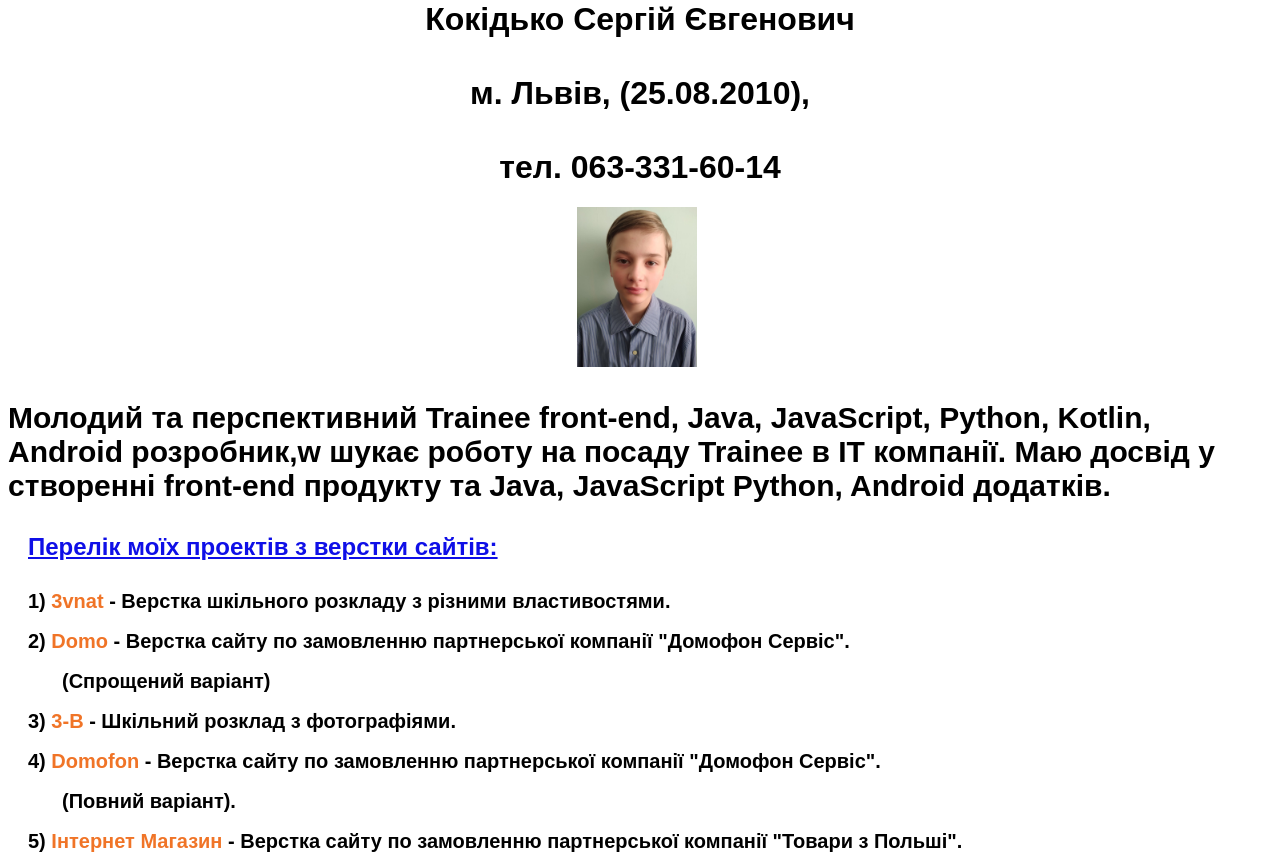
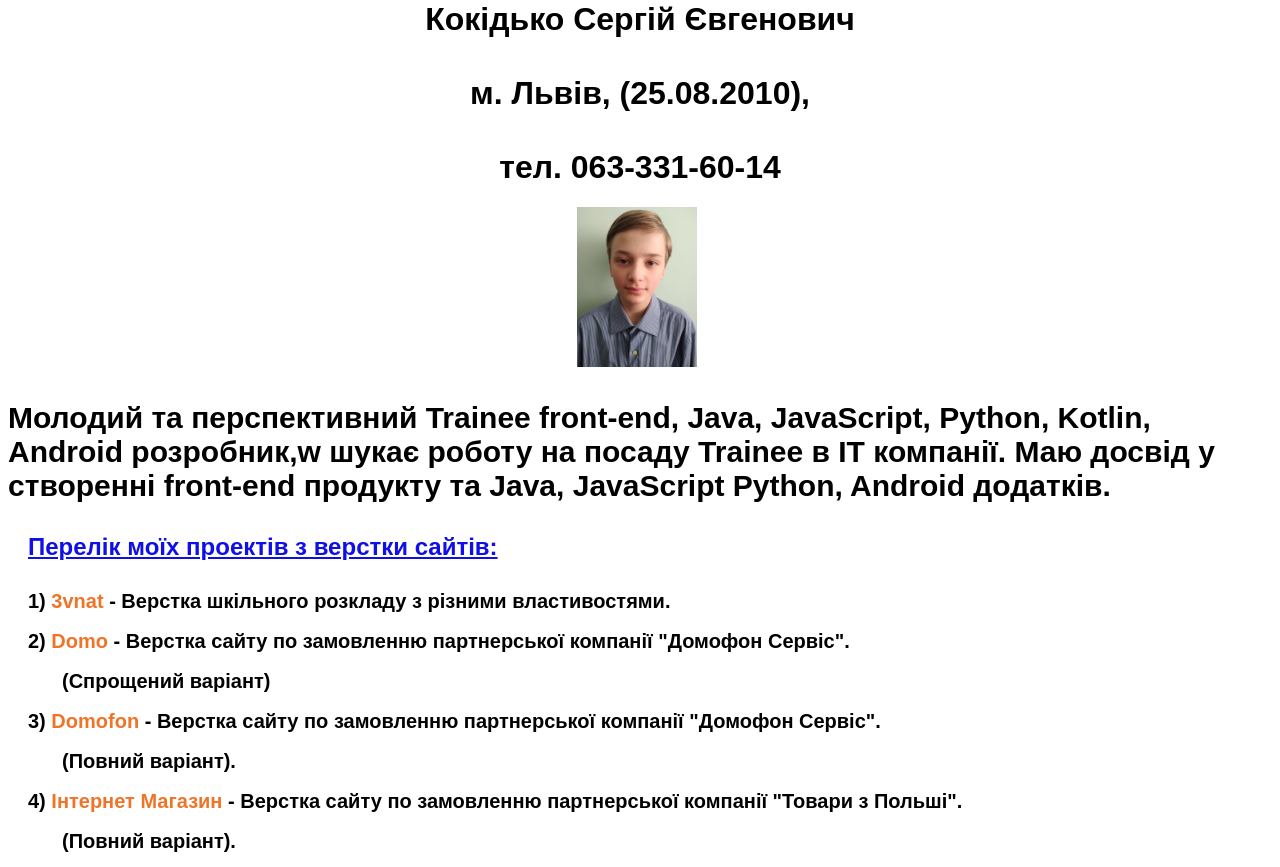
Before and after one commit to zena17137/rezume, a plain HTML site: page index.html in a window 1280 px wide. Shown: the part 79-946 px from the top of the page. Drawn offline with Linux system fonts and the light colour scheme.

Commit message:
Add files via upload

```diff
--- a/index.html
+++ b/index.html
@@ -66,9 +66,10 @@
 			<h2 class='yellow'>Перелік моїх проектів з верстки сайтів:</h2>
 			<div class="works item-3"><a href="https://zena17137.github.io/portf3vnat/">1) <span>3vnat</span> - Верстка шкільного розкладу з різними властивостями.</a></div>
 			<div class="works item-9"><a href="https://zena17137.github.io/portf9_domo/">2) <span>Domo</span> - Верстка сайту по замовленню партнерської компанії "Домофон Сервіс". <div class="zel">(Спрощений варіант)</div></a></div>
+			<!-- ========================================================================== 3 ==================================================== -->
+			<div class="works item-17"><a href="https://zena17137.github.io/portf17_domofon/">3) <span>Domofon</span> - Верстка сайту по замовленню партнерської компанії "Домофон Сервіс". <div class="zel">(Повний варіант).</div></a></div>
+			<div class="works item-17"><a href="https://zena17137.github.io/magazinepolsha/">4) <span>Інтернет Магазин</span> - Верстка сайту по замовленню партнерської компанії "Товари з Польші". <div class="zel">(Повний варіант).</div></a></div>
 			<div class="works item-10"><a href="https://zena17137.github.io/portf10_3v_var1/">3) <span>3-В</span> - Шкільний розклад з фотографіями.</a></div>
-			<div class="works item-17"><a href="https://zena17137.github.io/portf17_domofon/">4) <span>Domofon</span> - Верстка сайту по замовленню партнерської компанії "Домофон Сервіс". <div class="zel">(Повний варіант).</div></a></div>
-			<div class="works item-17"><a href="https://zena17137.github.io/magazinepolsha/">5) <span>Інтернет Магазин</span> - Верстка сайту по замовленню партнерської компанії "Товари з Польші". <div class="zel">(Повний варіант).</div></a></div>
 			<h2 class='yellow'>Перелік моїх проектів на JavaScript:</h2>
 			<div class="works item-1"><a href="https://zena17137.github.io/portf1_snake_koord/">1) <span>Snake</span> - Класична гра "Змійка" з відтвореням координат цілі.</a></div>
 			<div class="works item-2"><a href="https://zena17137.github.io/portf2balls/">2) <span>Balls</span> - Класична гра "Шарики" з описом, код JavaScript опрацьований з YouTube каналу "Для <div class="zel"> чайников на пальцах".</div></a></div>
```
